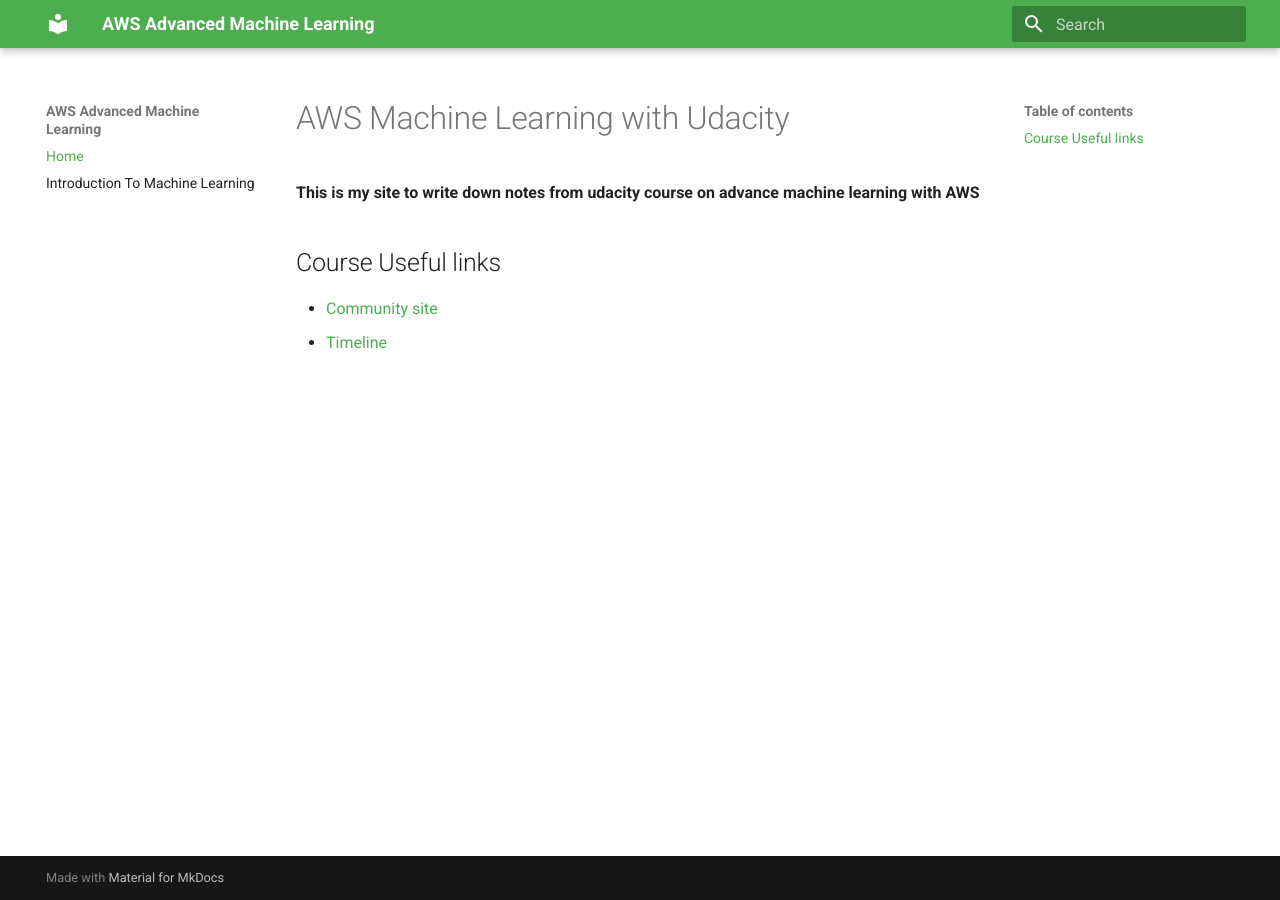
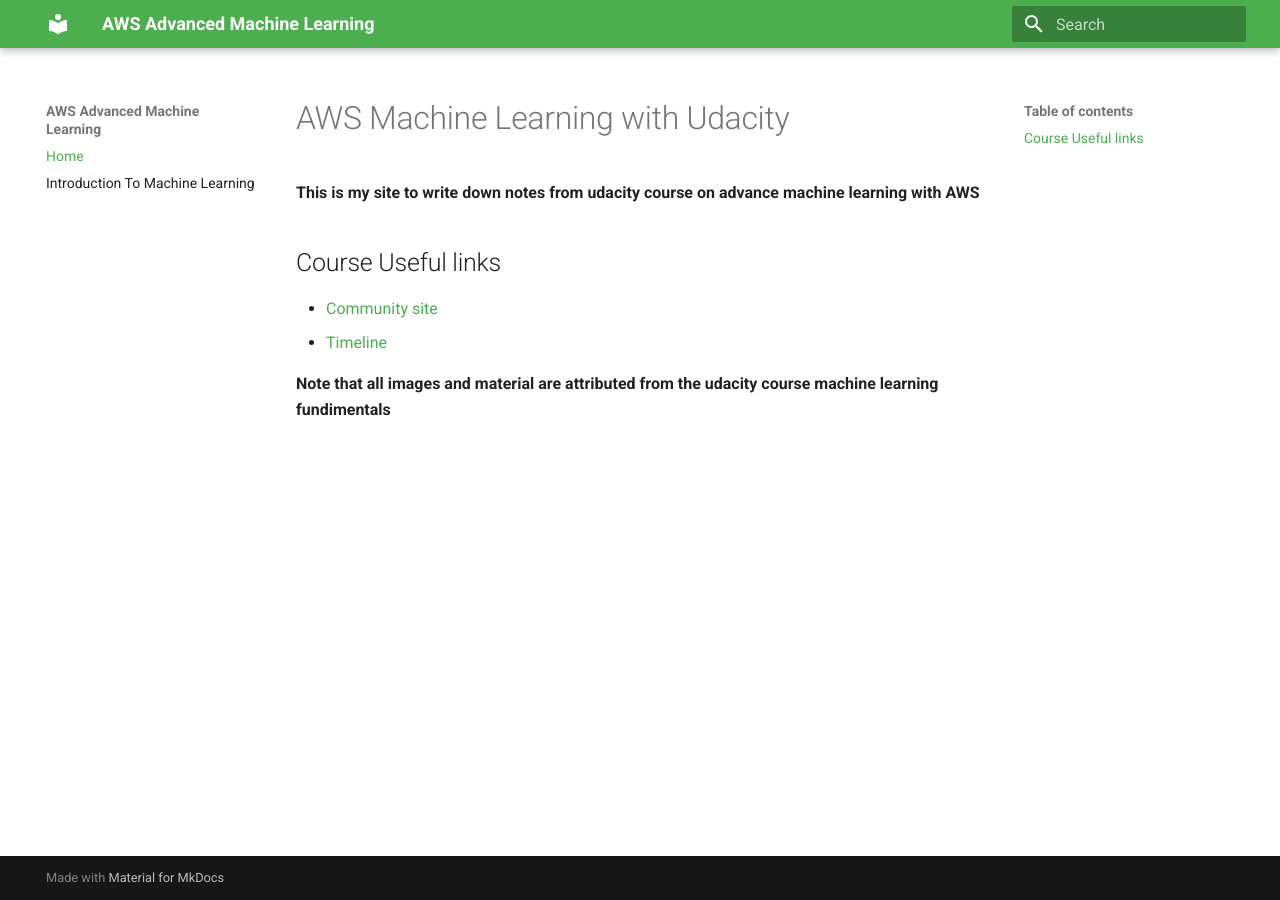
Before and after one commit to deltahedge1/aws-ml-advanced, an MkDocs documentation site: the page built from docs/index.md, in a window 1280 px wide. Built offline with MkDocs 1.6.1 and Material for MkDocs 9.7.7, drawn with Linux system fonts in a browser that asks for light colours.

Commit message:
added udacity caveat

```diff
--- a/docs/index.md
+++ b/docs/index.md
@@ -5,3 +5,5 @@
 ## Course Useful links
 - [Community site](https://community.udacity.com/c/aws-announcements/)
 - [Timeline](https://docs.google.com/spreadsheets/d/e/2PACX-1vTYpLA0WK86c9ywbMW3vA1Y2KICqXbQI9vQ3ScAJRfFRuMQyjS_78nxSEWjEeePtPqVfNFf-mt8wXuf/pubhtml?bsft_aaid=8d7e276e-4a10-41b2-8868-423fe96dd6b2&bsft_eid=758114e1-60e0-0299-0633-e226426e6c49&utm_campaign=sch_600_ndxxx_aws-ai-ml-advanced-tailored-learner-journey&utm_source=blueshift&utm_medium=email&utm_content=sch_600_ndxxx_aws-ai-ml-advanced-tailored-welcome&bsft_clkid=eff0c209-c151-46a7-ba25-1c6faea705e2&bsft_uid=ebf13a42-5a60-40b7-bf6e-aa49f780c814&bsft_mid=0fd08781-44d7-45f8-8cfc-c0ce5cae42a2&bsft_txnid=dff24de4-69dd-41ed-8059-94fc3e4a4472&bsft_mime_type=html&bsft_ek=2024-04-09T22%3A30%3A54Z&bsft_lx=4&bsft_tv=16#)
+
+__Note that all images and material are attributed from the udacity course machine learning fundimentals__
```
